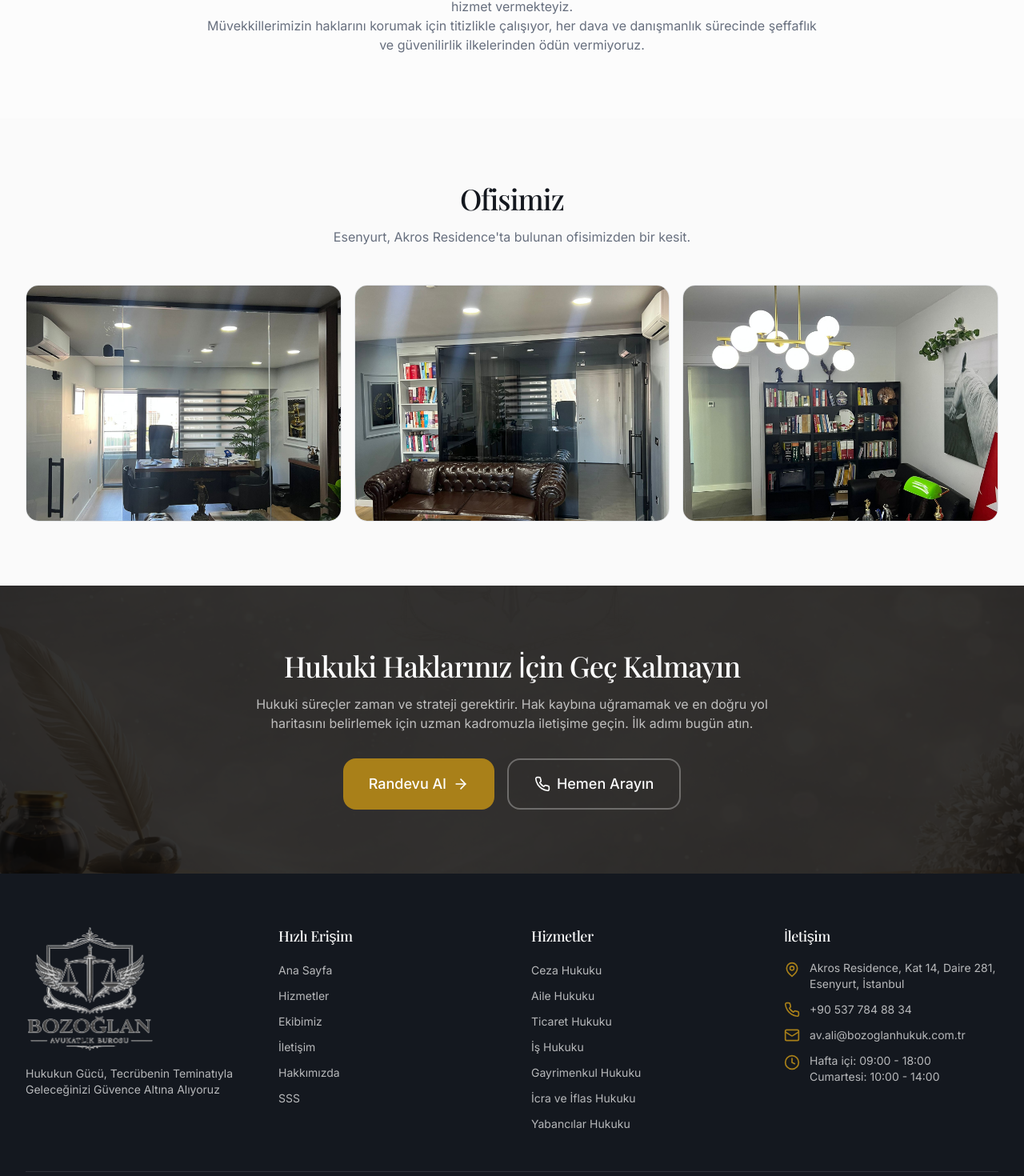
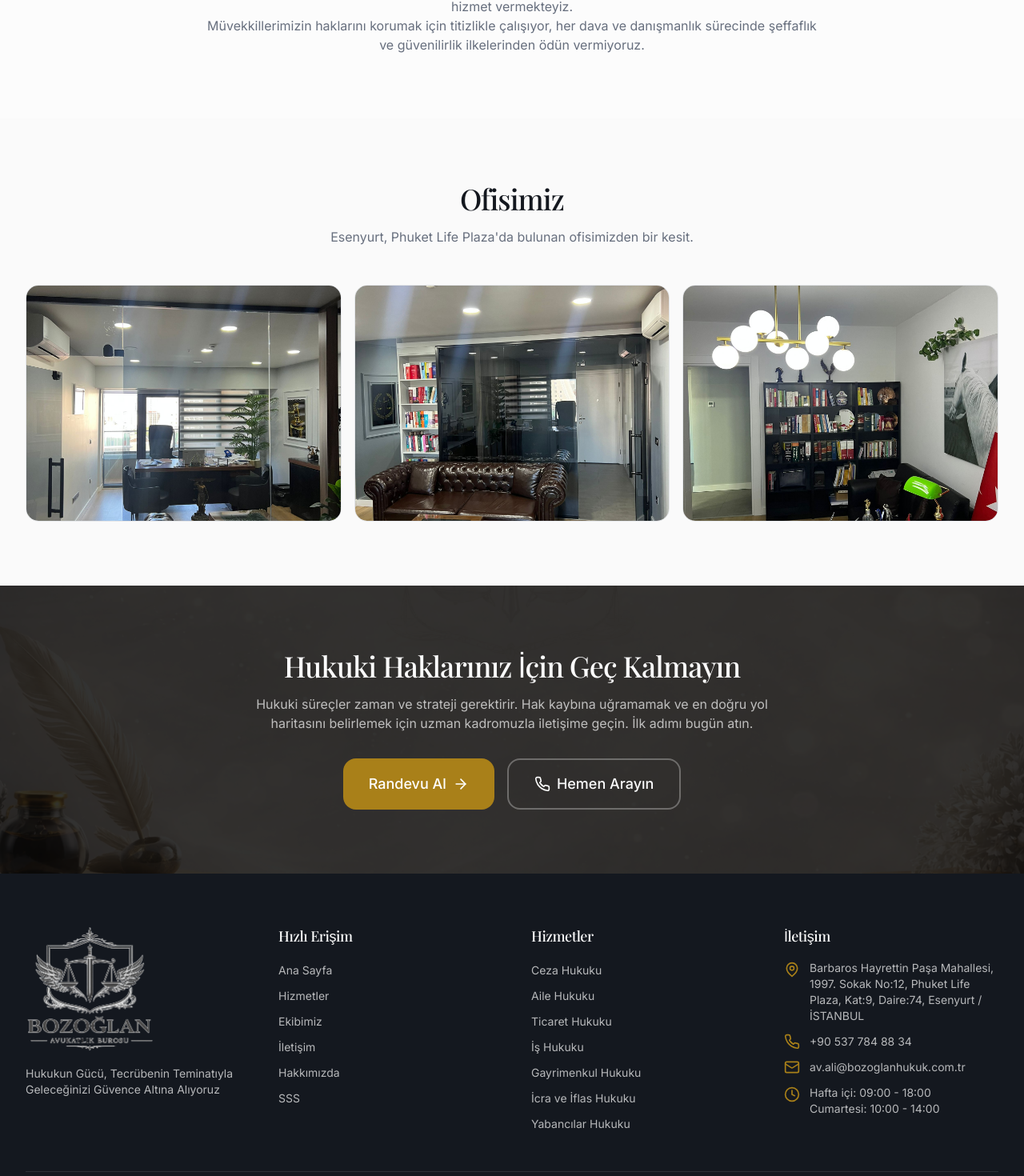
Before and after one commit to cantorunkerem8/avukat-site-, a Next.js app: page /hakkimizda in a window 1280 px wide. Shown: the part 1680-3150 px from the top of the page at 80% size. Built offline with nearby package versions, Linux system fonts and the light colour scheme; a web font is replaced by a local one.

Commit message:
feat: update office address and map location to Phuket Life Plaza

```diff
--- a/src/app/hakkimizda/page.tsx
+++ b/src/app/hakkimizda/page.tsx
@@ -132,7 +132,7 @@ export default function AboutPage() {
                             Ofisimiz
                         </h2>
                         <p className="text-muted-foreground max-w-2xl mx-auto">
-                            Esenyurt, Akros Residence&apos;ta bulunan ofisimizden bir kesit.
+                            Esenyurt, Phuket Life Plaza&apos;da bulunan ofisimizden bir kesit.
                         </p>
                     </div>
                     <div className="grid grid-cols-1 sm:grid-cols-2 lg:grid-cols-3 gap-4">
--- a/src/content/site.ts
+++ b/src/content/site.ts
@@ -6,7 +6,7 @@ export const siteContent: SiteContent = {
         slogan: 'Hukukun Gücü, Tecrübenin Teminatıyla Geleceğinizi Güvence Altına Alıyoruz',
         description:
             '2023 yılından bu yana, hukuku sadece bir çözüm mekanizması değil, stratejik bir güç olarak kullanıyoruz. Müvekkillerimizin haklarını korurken, onları geleceğin risklerine karşı bugünden hazırlayan proaktif ve vizyoner bir hukuk anlayışıyla hizmet veriyoruz.',
-        address: 'Akros Residence, Kat 14, Daire 281, Esenyurt, İstanbul',
+        address: 'Barbaros Hayrettin Paşa Mahallesi, 1997. Sokak No:12, Phuket Life Plaza, Kat:9, Daire:74, Esenyurt / İSTANBUL',
         phone: '+90 537 784 88 34',
         email: 'av.ali@bozoglanhukuk.com.tr',
         workingHours: {
@@ -15,7 +15,7 @@ export const siteContent: SiteContent = {
             sunday: 'Kapalı',
         },
         mapEmbedUrl:
-            'https://www.google.com/maps/embed?pb=!1m18!1m12!1m3!1d3010.5!2d28.6747!3d41.0255!2m3!1f0!2f0!3f0!3m2!1i1024!2i768!4f13.1!3m3!1m2!1s0x0%3A0x0!2zNDHCsDAxJzMxLjgiTiAyOMKwNDAnMjguOSJF!5e0!3m2!1str!2str!4v1234567890',
+            'https://www.google.com/maps/embed?pb=!1m18!1m12!1m3!1d3010.349811533716!2d28.6411623!3d41.01760219999999!2m3!1f0!2f0!3f0!3m2!1i1024!2i768!4f13.1!3m3!1m2!1s0x14b55f0f364e7f5f%3A0xe8e2b96b6e5a9590!2sPhuket%20Life%20Residence!5e0!3m2!1str!2str!4v1778004857624!5m2!1str!2str',
     },
 
     socialLinks: [
```
